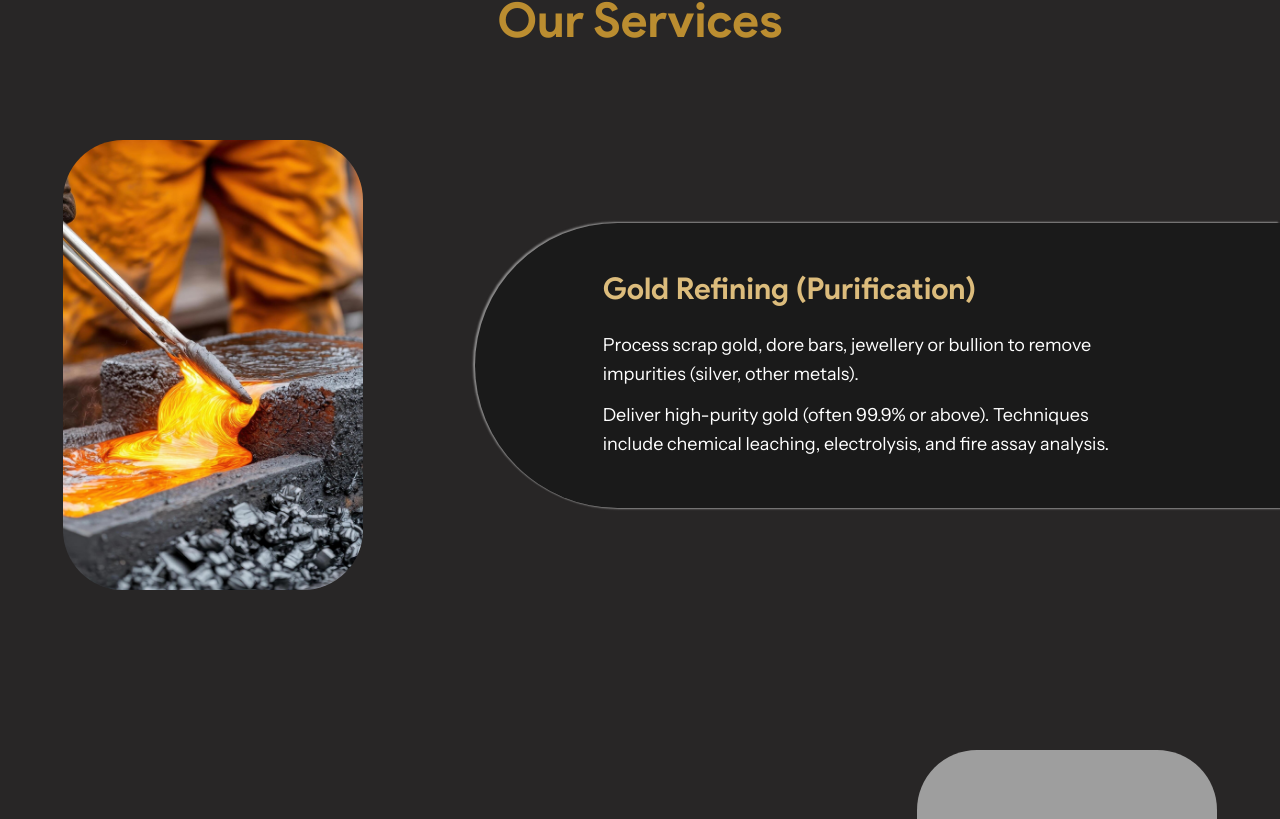
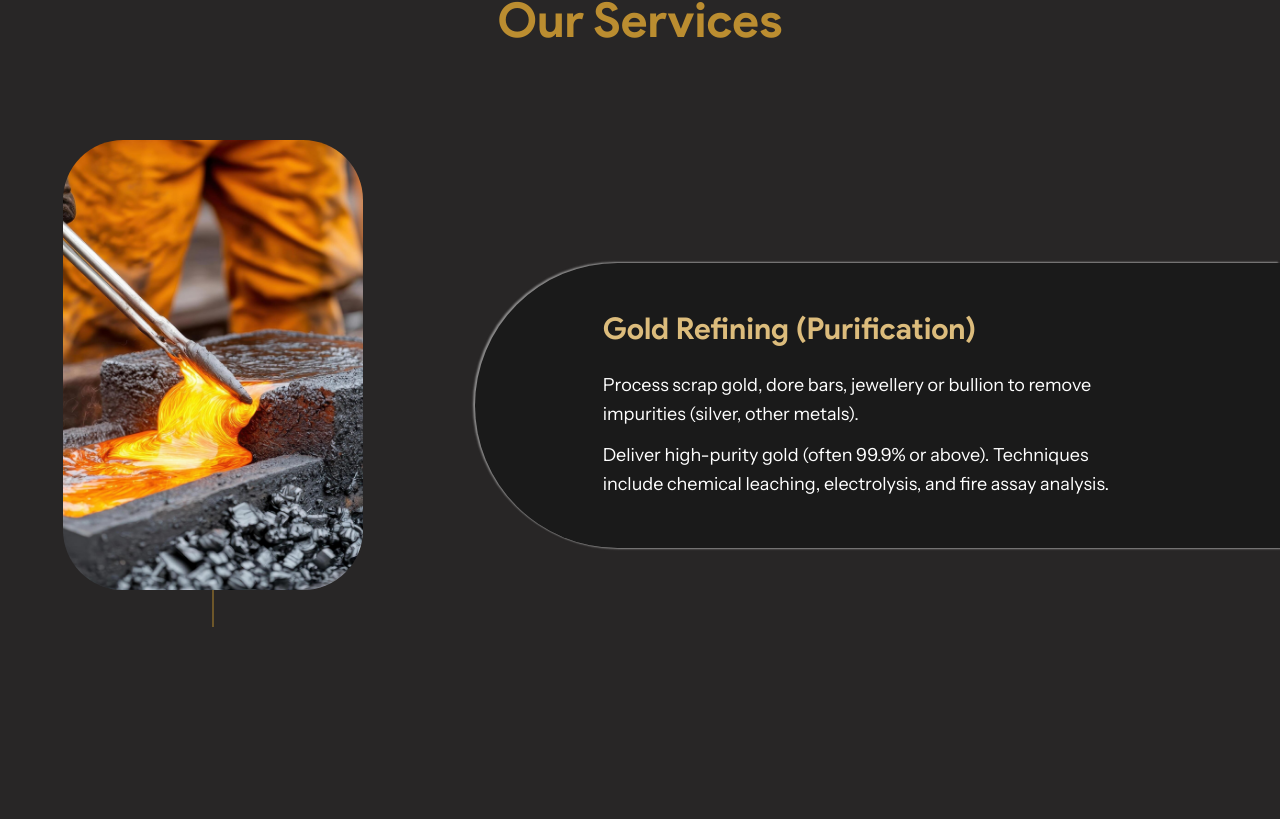
Before and after one commit to AurifyAE/sira-mamba, a React (Vite) app: page / in a window 1280 px wide. Shown: the part 1541-2360 px from the top of the page. Built offline with nearby package versions, Linux system fonts and the light colour scheme; grey boxes are pictures that could not be loaded; a web font is replaced by a local one.

Commit message:
Updated the UI changes

```diff
--- a/src/components/CallToAction.jsx
+++ b/src/components/CallToAction.jsx
@@ -13,23 +13,24 @@ export default function CallToAction() {
 
             {/* Linear Gradient Overlay */}
             <div
-                className="absolute inset-y-0 left-0 w-full lg:w-[50%] h-full flex items-start"
+                className="absolute inset-y-0 left-0 w-full lg:w-[50%] h-full"
                 style={{
                     background: 'linear-gradient(rgba(0, 0, 0, 0.59), rgba(0, 0, 0, 0.17))'
                 }}
             ></div>
 
             {/* Content Container */}
-            <div className="w-full lg:w-[50%] relative z-10 flex items-center justify-start h-full">
-                <div className="text-center lg:text-left flex flex-col items-center lg:items-start justify-center text-white max-w-4xl px-15">
+            <div className="relative z-10 h-full flex items-center">
+                <div className="max-w-7xl mx-auto px-4 sm:px-6 lg:px-8 w-full">
+                    <div className="w-full lg:w-[50%] text-center lg:text-left flex flex-col items-center lg:items-start justify-center text-white gap-6 sm:gap-8">
                     {/* Heading */}
-                    <h1 className="text-3xl sm:text-4xl md:text-5xl font-bold mb-4 sm:mb-6 font-['Product_Sans']">
+                        <h1 className="text-3xl sm:text-4xl md:text-5xl font-bold font-['Product_Sans']">
                         Ethical Sourcing and
                         Sustainability
                         </h1>
 
                     {/* Paragraph */}
-                    <p className="text-base sm:text-lg md:text-xl mb-6 sm:mb-8 leading-relaxed font-['Instrument_Sans']">
+                        <p className="text-base sm:text-lg md:text-xl leading-relaxed font-['Instrument_Sans']">
                         Setting new standards in ethical <br /> gold processing and minting
                         </p>
 
@@ -39,6 +40,7 @@ export default function CallToAction() {
                         </button>
                     </div>
                 </div>
+            </div>
         </section>
     )
 }
--- a/src/components/Highlights.jsx
+++ b/src/components/Highlights.jsx
@@ -75,11 +75,31 @@ export default function Highlights() {
                                 viewport={{ once: true }}
                                 className="flex-shrink-0 z-10 flex items-center justify-center w-1/3"
                             >
-                                <img
-                                    src={highlight.image}
-                                    alt={highlight.heading}
-                                    className="w-[200px] h-[220px] md:w-[250px] md:h-[400px] lg:w-[300px] lg:h-[450px] object-cover rounded-[30px] sm:rounded-[60px]"
-                                />
+                                <div className="flex flex-col items-center">
+                                    <img
+                                        src={highlight.image}
+                                        alt={highlight.heading}
+                                        className="w-[200px] h-[220px] md:w-[250px] md:h-[400px] lg:w-[300px] lg:h-[450px] object-cover rounded-[30px] sm:rounded-[60px]"
+                                    />
+                                    {/* Animated vertical line below image */}
+                                    {index !== highlights.length - 1 && (
+                                        <div className="relative h-20">
+                                            <motion.div
+                                                initial={{ opacity: 0, height: 0 }}
+                                                whileInView={{ opacity: 1, height: [0, 200, 0] }}
+                                                transition={{
+                                                    duration: 2,
+                                                    delay: index * 0.15 + 0.4,
+                                                    repeat: Infinity,
+                                                    repeatDelay: 0.4,
+                                                    ease: 'easeInOut',
+                                                }}
+                                                viewport={{ once: false, amount: 0.4 }}
+                                                className="w-px bg-[#BB8D30] absolute top-0 left-1/2 -translate-x-1/2 origin-top"
+                                            />
+                                        </div>
+                                    )}
+                                </div>
                             </motion.div>
 
                             {/* Rectangle Background - Content only */}
--- a/src/pages/About.jsx
+++ b/src/pages/About.jsx
@@ -34,7 +34,7 @@ const About = () => {
                 <div className="absolute inset-0 bg-black/40"></div>
                 <div className="relative z-10 flex items-end justify-start h-full">
                     <div className="text-white max-w-6xl p-20">
-                        <h1 className="text-3xl sm:text-3xl lg:text-4xl font-bold mb-6 leading-tight font-['Product_Sans']">
+                        <h1 className="text-4xl sm:text-5xl lg:text-6xl font-bold mb-6 leading-tight font-['Product_Sans']">
                         Our Story.
                         </h1>
                     </div>
--- a/src/pages/Accreditations.jsx
+++ b/src/pages/Accreditations.jsx
@@ -25,7 +25,7 @@ const Accreditations = () => {
           <div className="absolute inset-0 bg-black/60"></div>
           <div className="relative z-10 flex items-end justify-start max-w-2xl h-full">
             <div className="text-white max-w-6xl p-20">
-                <h1 className="text-3xl sm:text-3xl lg:text-4xl font-bold mb-6 leading-tight font-['Product_Sans']">
+                <h1 className="text-4xl sm:text-5xl lg:text-6xl font-bold mb-6 leading-tight font-['Product_Sans']">
                 Accreditations.
                 </h1>
                 <p>We are dedicated to providing exceptional service to our customers, and our accreditations and certifications stand as a testament to this commitment.</p>
--- a/src/pages/Services.jsx
+++ b/src/pages/Services.jsx
@@ -54,7 +54,7 @@ const ServicePage = () => {
             <div className="absolute inset-0 bg-black/40"></div>
             <div className="relative z-10 flex items-end justify-start h-full">
                 <div className="text-white max-w-6xl p-20">
-                    <h1 className="text-3xl sm:text-3xl lg:text-4xl font-bold mb-6 leading-tight font-['Product_Sans']">
+                    <h1 className="text-4xl sm:text-5xl lg:text-6xl font-bold mb-6 leading-tight font-['Product_Sans']">
                     Services <br />
                     We Provide.
                     </h1>
```
Lines whose indentation alone changed are shown as unchanged.
